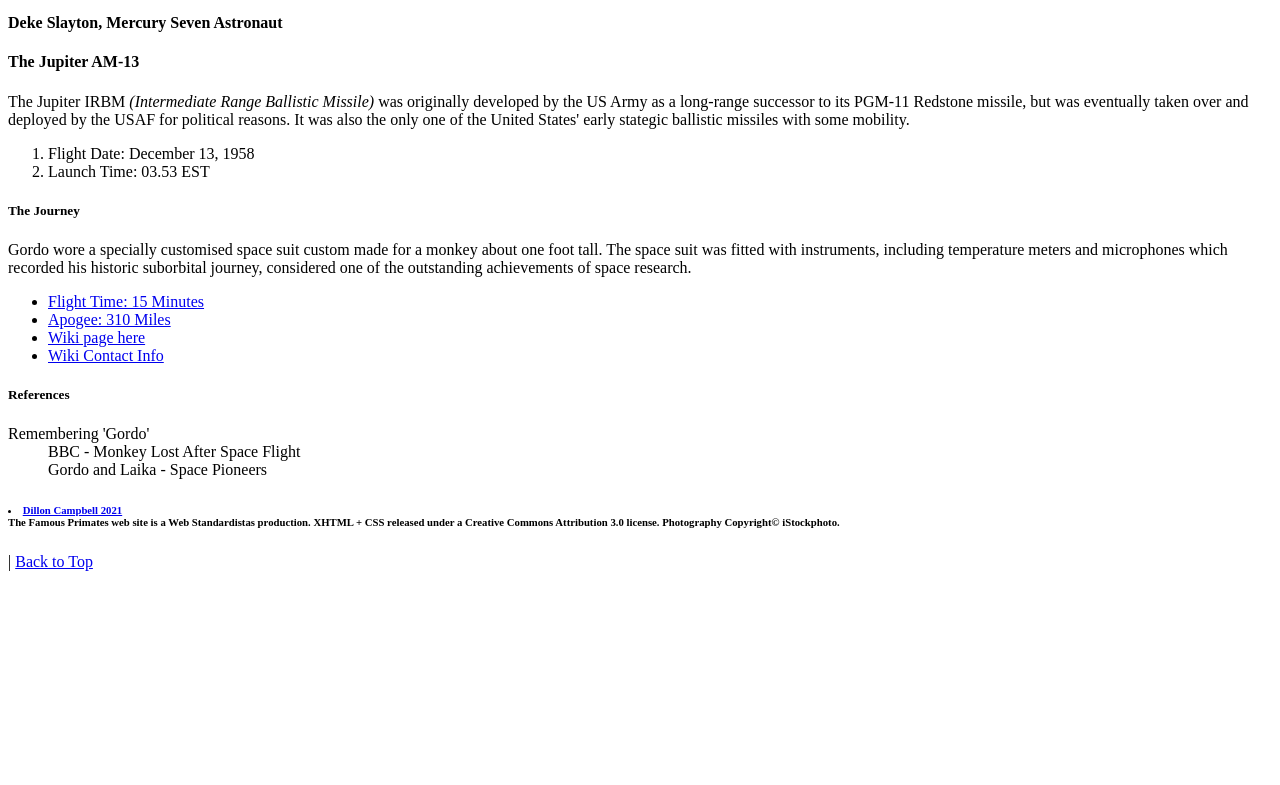
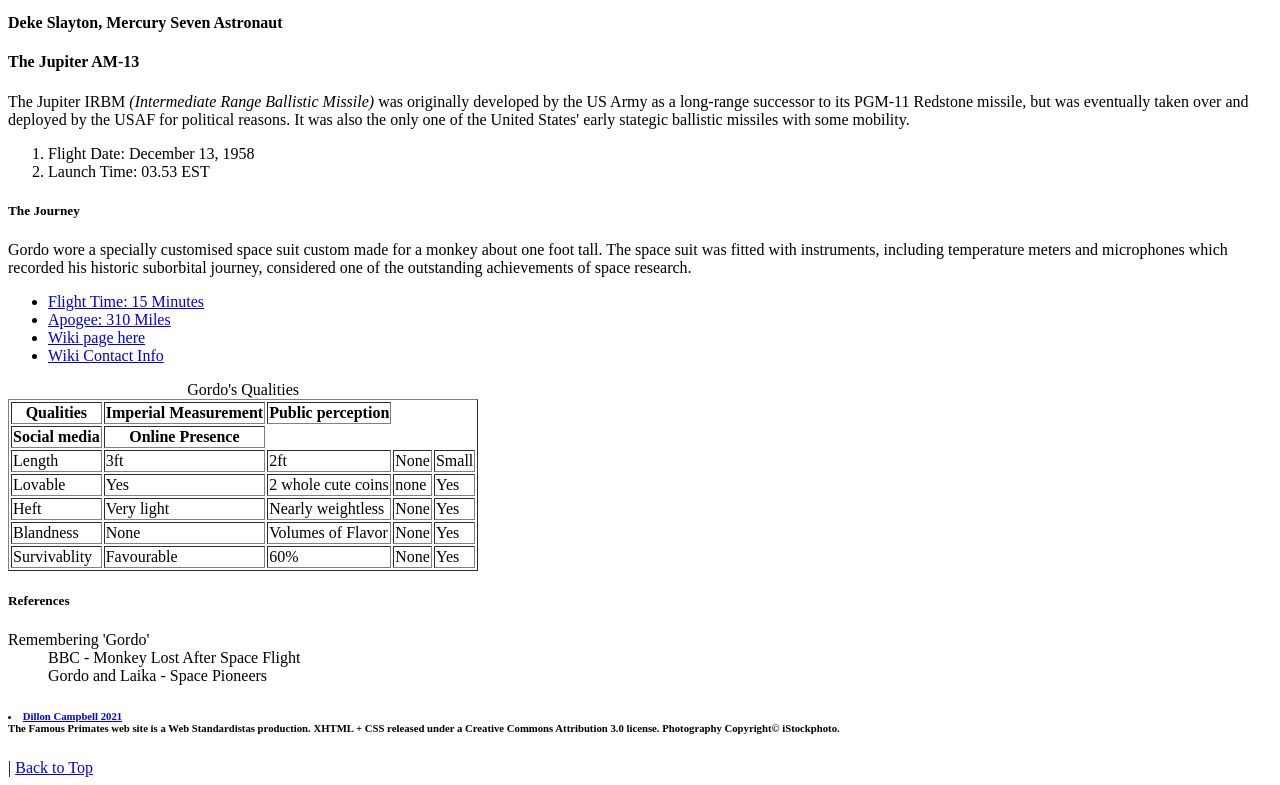
Before and after one commit to dc776w/ifsc-1310, a plain HTML site: page prototype/prototype html5 assignment.html in a window 1280 px wide. Shown: the part 672-1457 px from the top of the page. Before the commit the page ends 1251 px from the top, so only its background shows below. Drawn offline with Linux system fonts and the light colour scheme.

Commit message:
Modified Assignment for Columns

```diff
--- a/prototype/prototype html5 assignment.html
+++ b/prototype/prototype html5 assignment.html
@@ -47,7 +47,17 @@ Gordo's historic flight took place on December 13, 1958 when he took off from Ca
 <li><a href= "https://en.wikipedia.org/wiki/Gordo_(monkey)">Wiki page here</a></li>
 <li><a href= "https://en.wikipedia.org/wiki/Contact">Wiki Contact Info</a></li>
 </ul>
-
+</form>
+    <table border="1">
+    <caption>Gordo's Qualities</caption>
+    <th scope="col">Qualities</th><th scope="col">
+    Imperial Measurement</th><th scope="col">Public perception</th></tr><th scope="col">Social media</th><th scope="col">Online Presence</th>
+ <tr><td>Length</td>     <td>3ft</td>          <td>2ft</td>  <td>None</td>  <td>Small</td>
+    <tr><td>Lovable</td>    <td>Yes</td>         <td>2 whole cute coins</td>  <td>none</td>   <td>Yes</td>
+    <tr><td>Heft</td>    <td>Very light</td>          <td>Nearly weightless</td>  <td>None</td>    <td>Yes</td>
+    <tr><td>Blandness</td>    <td>None</td>          <td>Volumes of Flavor</td>  <td>None</td>    <td>Yes</td>
+    <tr><td>Survivablity</td>    <td>Favourable</td>          <td>60%</td>  <td>None</td>    <td>Yes</td>
+</table>
 <h5>References</h5>
 <dl>
 <dt>Remembering 'Gordo'</dt>
```
